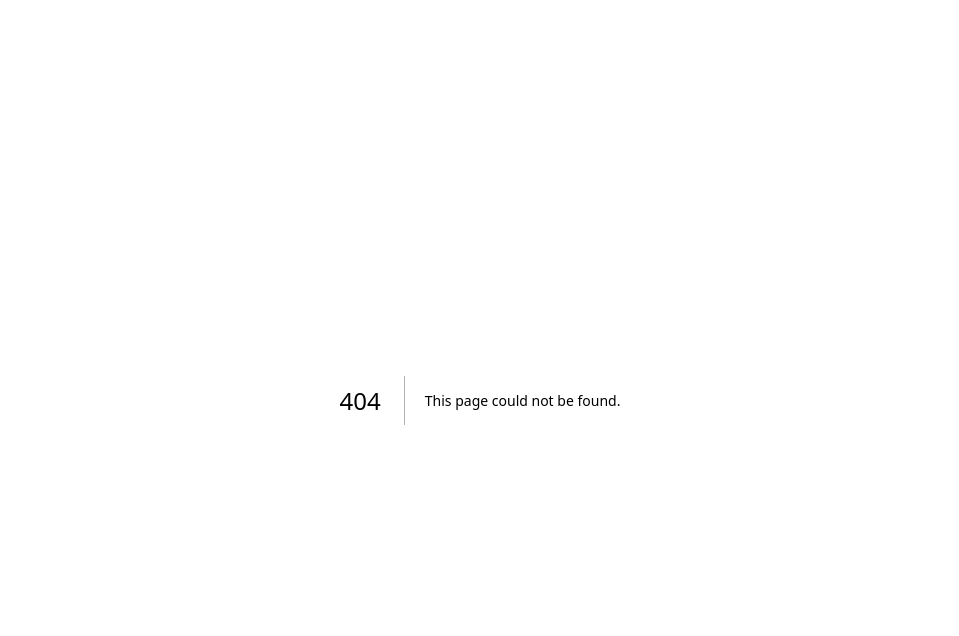
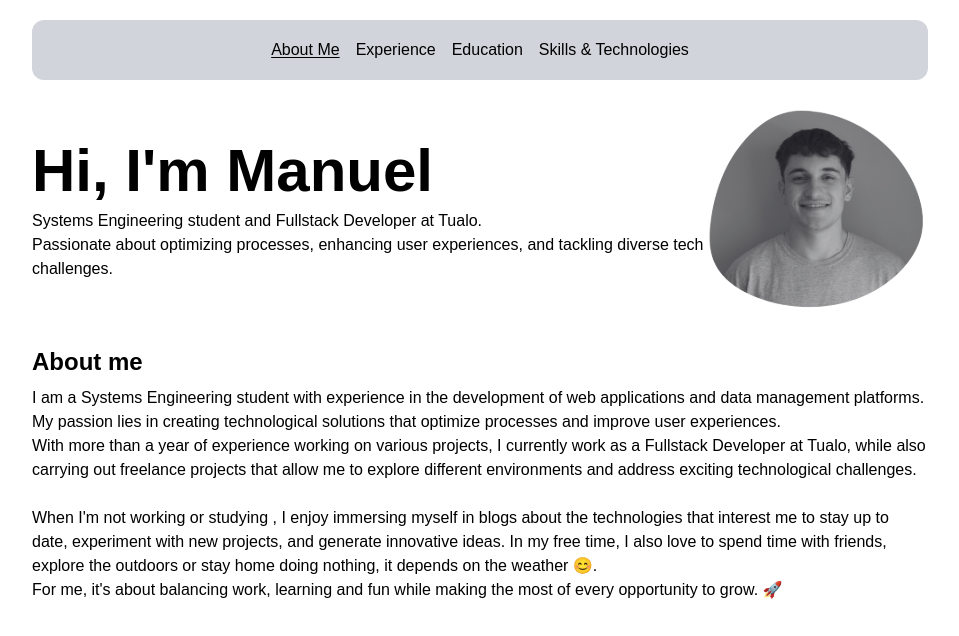
Before and after one commit to Manuel-latorre/portfolio, a Next.js app: page /about-me in a window 1280 px wide. Before the commit this address had no page. Shown: the top 636 px of the page, without its empty margins (160-1119 px from the left). Built offline with nearby package versions, Linux system fonts and the light colour scheme.

Commit message:
work in about me page

```diff
--- /dev/null
+++ b/app/(home)/about-me/page.tsx
@@ -0,0 +1,23 @@
+import Image from "next/image";
+import profile from '../../../images/profile1.svg'
+import Link from "next/link";
+
+
+export default function AboutMePage() {
+    return (
+        <div className="lg:w-[70%] mx-auto mt-5 flex flex-col gap-6 h-full max-md:px-4">
+            <div className="flex items-center justify-between max-md:flex-col-reverse max-md:items-center">
+                <div className=" max-md:text-center">
+                    <p className="font-bold text-3xl lg:text-6xl mb-2">Hi, I'm Manuel <span className="lg:hidden">👋</span></p>
+                    <p>Systems Engineering student and Fullstack Developer at Tualo. <br /> Passionate about optimizing processes, enhancing user experiences, and tackling diverse tech challenges.</p>
+                </div>
+                <Image src={profile} alt='Profile picture' width={250} height={250} />
+            </div>
+            <div>
+                <p className="font-semibold text-2xl mb-2">About me</p>
+                <p>I am a Systems Engineering student with experience in the development of web applications and data management platforms. <br /> My passion lies in creating technological solutions that optimize processes and improve user experiences. <br /> With more than a year of experience working on various projects, I currently work as a Fullstack Developer at Tualo, while also carrying out freelance projects that allow me to explore different environments and address exciting technological challenges. <br /> <br /> When I'm not working or studying
+                    , I enjoy immersing myself in blogs about the technologies that interest me to stay up to date, experiment with new projects, and generate innovative ideas. In my free time, I also love to spend time with friends, explore the outdoors or stay home doing nothing, it depends on the weather 😊. <br />For me, it's about balancing work, learning and fun while making the most of every opportunity to grow. 🚀</p>
+            </div>
+        </div>
+    )
+}
--- /dev/null
+++ b/app/(home)/layout.tsx
@@ -0,0 +1,16 @@
+import Navbar from "@/components/Navbar/Navbar";
+
+export default function LayoutHome({
+    children,
+  }: Readonly<{
+    children: React.ReactNode;
+  }>) {
+    return (
+      <html lang="en">
+        <body>
+            <Navbar/>
+          {children}
+        </body>
+      </html>
+    );
+  }
--- a/app/layout.tsx
+++ b/app/layout.tsx
@@ -22,7 +22,7 @@ export default function RootLayout({
   return (
     <html lang="en">
       <body
-        className={`${questrial.className}  antialiased xl:overflow-y-hidden`}
+        className={`${questrial.className}  antialiased`}
       >
         {children}
       </body>
--- a/components/Home/LayoutHome.tsx
+++ b/components/Home/LayoutHome.tsx
@@ -76,7 +76,7 @@ const features = [
     Icon: UserIcon,
     name: "About me",
     description: "Here you can see my personal information.",
-    href: "#",
+    href: "/about-me",
     cta: "View more about me",
     className: "w-[30%]",
     background: (
@@ -87,7 +87,7 @@ const features = [
     Icon: BriefcaseIcon,
     name: "Experience",
     description: "+1 year experience developing web apps.",
-    href: "#",
+    href: "/experience",
     cta: "View my profesional experience",
     className: "w-[70%]",
     background: (
@@ -125,7 +125,7 @@ const features = [
     Icon: BookTextIcon,
     name: "Education",
     description: "I am currently a Systems Engineering student.",
-    href: "#",
+    href: "/education",
     cta: "Learn more",
     className: "w-[70%]",
     background: (
@@ -164,7 +164,7 @@ const features = [
     name: "Skills & Technologies",
     description:
       "",
-    href: "#",
+    href: "/skills-technologies",
     cta: "Learn more",
     className: "w-[30%]",
     background: (
--- a/components/Links/Links.tsx
+++ b/components/Links/Links.tsx
@@ -14,7 +14,7 @@ const Links = () => {
     return (
         <div className='flex items-center gap-3'>
             <Link
-                href="https://www.linkedin.com/in/manuel-latorre-936b72223/"
+                href="https://www.linkedin.com/in/manuel-latorre-frontend-developer"
                 target="_blank"
                 className="relative inline-block w-[30px] h-[30px]"
                 onMouseEnter={() => setIsHoveredLinkedin(true)}
--- /dev/null
+++ b/components/Navbar/Navbar.tsx
@@ -0,0 +1,39 @@
+import Link from 'next/link'
+import React from 'react'
+import Navlinks from './Navlinks'
+
+
+const navlinks = [
+    {
+        name: "about me",
+        pathname: "/about-me"
+    },
+    {
+        name: "experience",
+        pathname: "/experience",
+    },
+    {
+        name: "education",
+        pathname: "/education"
+    },
+    {
+        name: "skills & technologies",
+        pathname: "/skills/technologies"
+    }
+]
+
+const Navbar = () => {
+    return (
+        <nav className='flex h-[60px] w-full items-center justify-center max-lg:w-[90%] lg:w-[70%] mx-auto sticky top-0 mt-5 bg-gray-300 rounded-xl'>
+            <div className='flex items-center gap-4'>
+                {
+                    navlinks.map((link) => (
+                        <Navlinks pathname={link.pathname} name={link.name} key={link.pathname}/>
+                    ))
+                }
+            </div>
+        </nav>
+    )
+}
+
+export default Navbar
--- /dev/null
+++ b/components/Navbar/Navlinks.tsx
@@ -0,0 +1,22 @@
+"use client"
+
+import Link from 'next/link';
+import { usePathname } from 'next/navigation';
+import React from 'react'
+
+interface Props{
+    pathname:string;
+    name:string;
+}
+
+const Navlinks = ({pathname, name}: Props) => {
+  const path = usePathname()
+
+  return (
+    <Link href={pathname} className={`capitalize ${path === pathname ? "underline underline-offset-2" : ""}`}>
+        {name}
+    </Link>
+  )
+}
+
+export default Navlinks
```
Also changed, not shown: images/profile1.svg (added).
